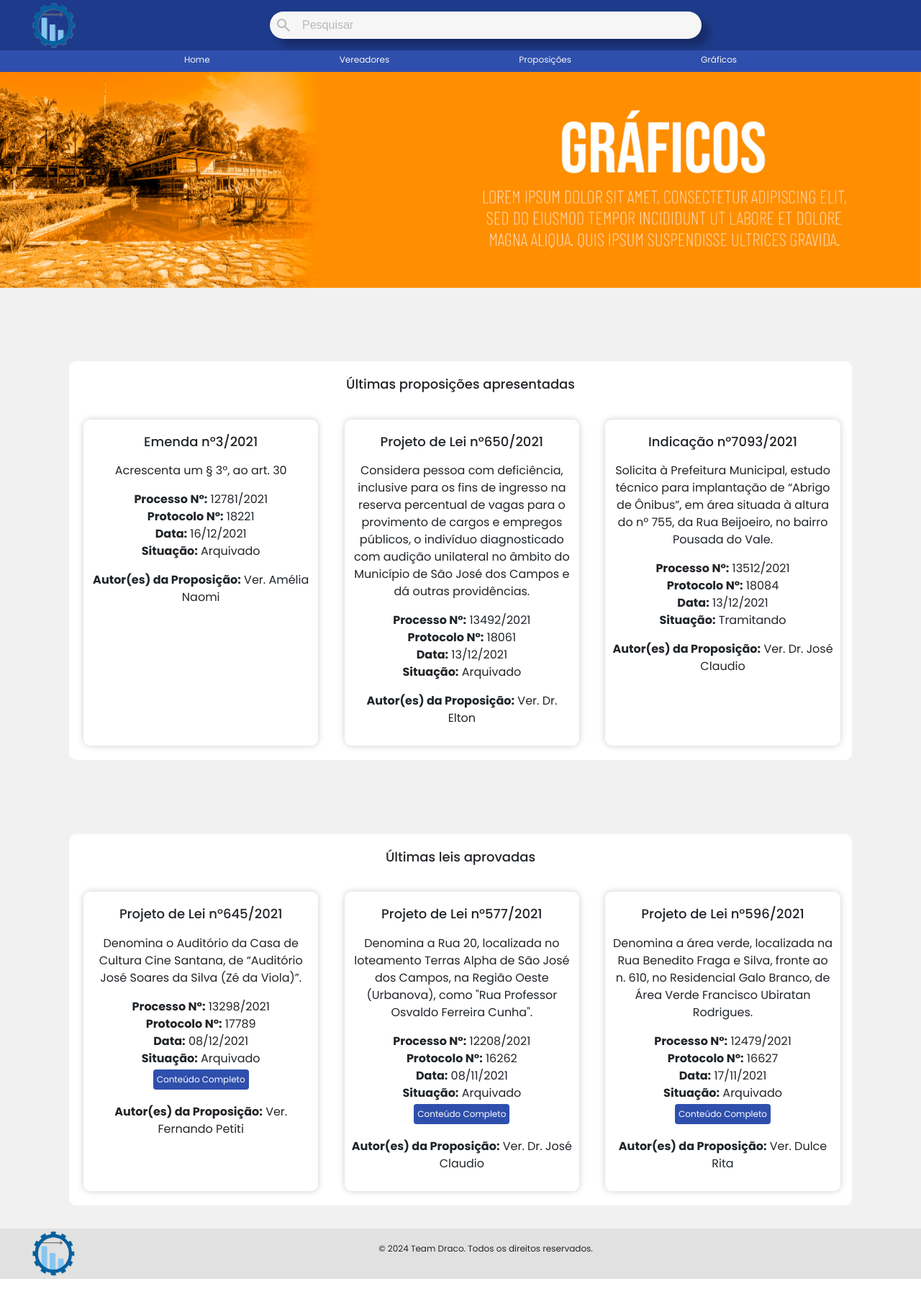
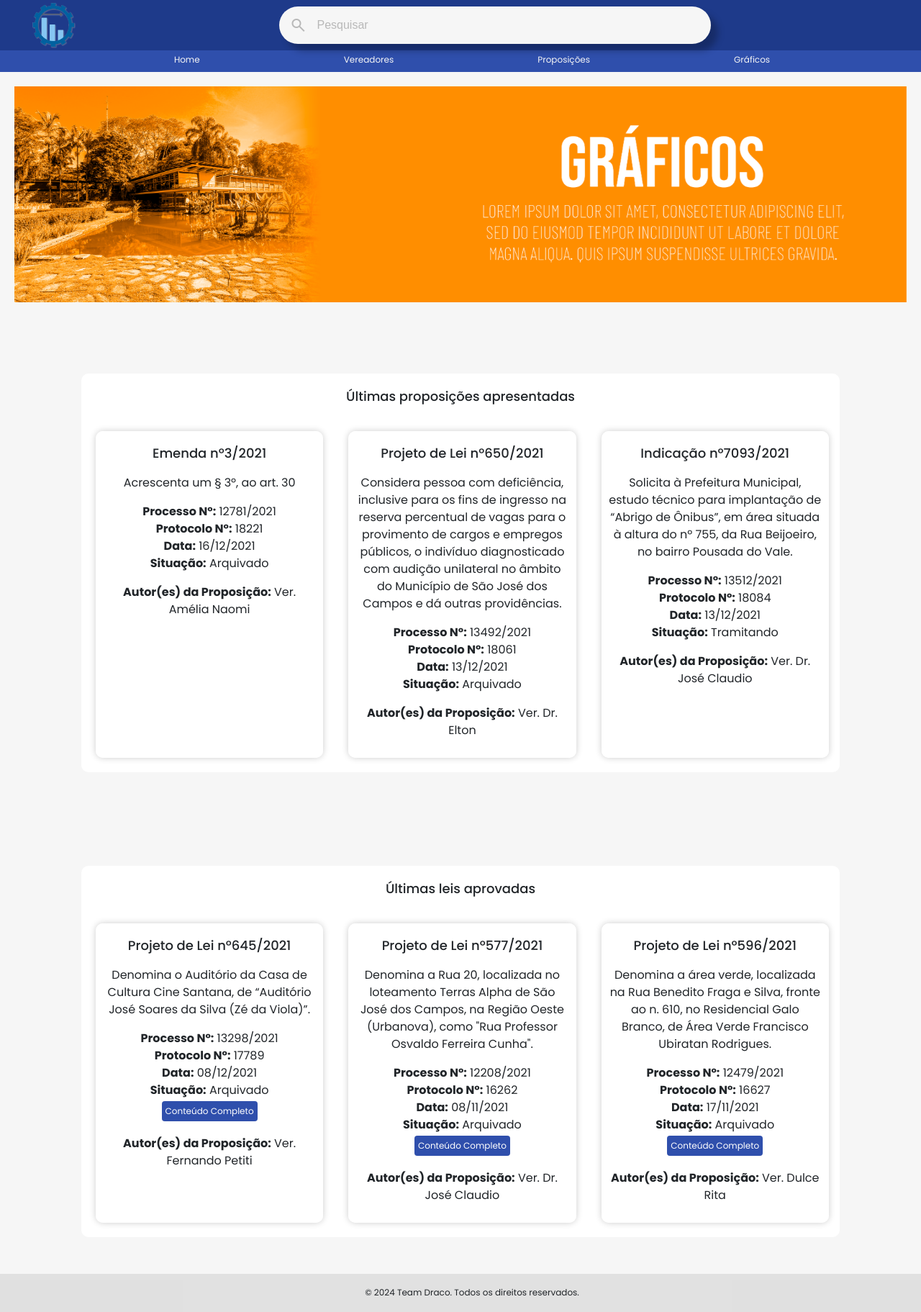
Before and after one commit to Draco-Imperium/API_FATEC1, a Flask app: page / in a window 1280 px wide. Shown: the whole page at 72% size. Before the commit the page ends 1777 px from the top, so only its background shows below. Run offline with Flask 3, Linux system fonts and the light colour scheme; some libraries are stand-ins or nearby versions.

Commit message:
UPDATE FOOTHEAD

```diff
--- a/app/static/css/foot-head-style.css
+++ b/app/static/css/foot-head-style.css
@@ -1,3 +1,19 @@
+:root {
+    --espacamento: 14px;
+    --fonte-principal: 'Poppins', sans-serif;
+    --tamanho-fonte-pequeno: 12px;
+    --tamanho-fonte-medio: 14px;
+    --tamanho-fonte-grande: 16px;
+    --cor-primaria: #1E3A8A;
+    --cor-secundaria: #2F4FAC;
+    --cor-terciaria: #60a5fa;
+    --cor-clara: #f6f6f6;
+    --cor-escura: #333333;
+    --cor-cinza: rgba(204, 204, 204, 0.45);
+    --transicao: all 0.3s ease 0s;
+    --sombra-caixa: 10px 10px 10px rgba(0, 0, 0, 0.250);
+}
+
 html, body {
     height: 100%;
     margin: 0;
@@ -8,76 +24,75 @@ body {
     display: flex;
     flex-direction: column;
     min-height: 100vh;
+    font-family: var(--fonte-principal);
 }
 
 main {
     flex: 1;
 }
-footer{
-flex: unset
 
+footer {
+    flex: unset;
 }
 
-
-*{
-    font-family: 'Poppins', sans-serif;
+* {
     margin: 0;
     padding: 0;
     box-sizing: border-box;
 }
 
-.header{
+.header {
     display: flex;
     justify-content: space-between;
     align-items: center;
-    background-color: #1E3A8A;
-    padding: 0% 3%;
+    background-color: var(--cor-primaria);
+    padding: 0 3%;
+    flex-wrap: wrap;
 }
 
-.header>a {
+.header > a {
     display: flex;
     align-items: center;
-    margin: 0;
-    padding: 0;
+    flex-basis: 100px;
     text-decoration: none;
-    flex-basis: 100px;
 }
 
-.logo{
+.logo {
     width: 70px;
     height: 70px;
     align-self: center;
     margin-left: 3%;
 }
 
-.search{
-    --padding: 14px;
+.search {
     display: flex;
-    width: max-content;
     align-items: center;
-    padding: var(--padding);
-    padding: 7px;
+    width: 200%;
+    margin-right: 300px;
+    max-width: 600px;
+    padding: var(--espacamento);
     border-radius: 28px;
-    background: #f6f6f6;
-    width: 600px;
+    background: var(--cor-clara);
     transition: box-shadow 0.25s;
-    box-shadow: 10px 10px 10px rgba(0, 0, 0, 0.250);
+    box-shadow: var(--sombra-caixa);
+    margin-top: 0px;
 }
+
 .search-bar {
     flex-grow: 1;
     display: flex;
     justify-content: center;
 }
 
-.search:focus-within{
+.search:focus-within {
     box-shadow: 7px 7px 7px rgba(0, 0, 0, 0.250);
 }
 
-.search-input{
-    font-size: 16px;
+.search-input {
+    font-size: var(--tamanho-fonte-grande);
     font-family: 'Lexend', sans-serif;
-    color: #333333;
-    margin-left: var(--padding);
+    color: var(--cor-escura);
+    margin-left: var(--espacamento);
     outline: none;
     border: none;
     background: transparent;
@@ -85,68 +100,73 @@ flex: unset
 }
 
 .search-input::placeholder,
-.search-icon{
+.search-icon {
     color: rgba(0, 0, 0, 0.25);
 }
 
-.nav{
+.nav {
     display: flex;
     align-items: center;
-    background-color: #2F4FAC;
     justify-content: space-around;
+    background-color: var(--cor-secundaria);
     height: 30px;
+    flex-wrap: wrap;
+    padding: 0px;
 }
-.nav-itens{
+
+.nav-itens {
     display: flex;
     list-style: none;
-    padding: 0%;
-    gap: 180px;
+    gap: 200px;
+    flex-wrap: wrap;
 }
 
-.nav-itens>li>a{
+.nav-itens > li > a {
     text-align: center;
-    color: #f6f6f6;
+    color: var(--cor-clara);
     text-decoration: none;
     font-weight: 400;
-    font-size: 12px;
-    transition: all 0.3s ease 0s;
+    font-size: var(--tamanho-fonte-pequeno);
+    transition: var(--transicao);
 }
 
-.nav-itens>li>a:hover{
-    color: #60a5fa;
+.nav-itens > li > a:hover {
+    color: var(--cor-terciaria);
 }
 
 .footer {
     display: flex;
     align-items: center;
-    background-color: rgba(204, 204, 204, 0.45);
-    padding: 0% 3%;
+    background-color: var(--cor-cinza);
+    flex-wrap: wrap;
+    text-align: center;
 }
 
 .fot-itens {
     display: flex;
     list-style: none;
-    padding: 1%;
-    gap: 280px;
+    padding-top: 1%;
+    gap: 20px;
     flex: 1;
     justify-content: center;
     align-items: center;
+    flex-wrap: wrap;
 }
 
 .fot-itens > li > a {
     color: #000000;
     text-decoration: none;
     font-weight: 400;
-    font-size: 12px;
-    transition: all 0.3s ease 0s;
+    font-size: var(--tamanho-fonte-pequeno);
+    transition: var(--transicao);
 }
 
-.proposta_foot{
-    font-size: 14px;
+.proposta_foot {
+    font-size: var(--tamanho-fonte-medio);
 }
 
 .fot-itens > li > a:hover {
-    color: #60a5fa;
+    color: var(--cor-terciaria);
 }
 
 .caixa {
--- a/app/static/css/index.css
+++ b/app/static/css/index.css
@@ -1,12 +1,123 @@
+:root {
+  --espacamento: 14px;
+  --fonte-principal: 'Poppins', sans-serif;
+  --tamanho-fonte-pequeno: 12px;
+  --tamanho-fonte-medio: 14px;
+  --tamanho-fonte-grande: 16px;
+  --cor-primaria: #1E3A8A;
+  --cor-secundaria: #2F4FAC;
+  --cor-terciaria: #60a5fa;
+  --cor-clara: #f6f6f6;
+  --cor-escura: #333333;
+  --cor-cinza: rgba(204, 204, 204, 0.45);
+  --transicao: all 0.3s ease 0s;
+  --sombra-caixa: 10px 10px 10px rgba(0, 0, 0, 0.250);
+}
+
 * {
-  font-family: 'Poppins', sans-serif;
+  font-family: var(--fonte-principal);
   margin: 0;
   padding: 0;
   box-sizing: border-box;
 }
 
+html, body {
+  height: 100%;
+  margin: 0;
+  padding: 0;
+}
+
 body {
+  display: flex;
+  flex-direction: column;
+  min-height: 100vh;
   background-color: rgba(204, 204, 204, 0.27);
+  font-family: var(--fonte-principal);
+}
+
+main {
+  flex: 1;
+  display: flex;
+  flex-direction: column;
+  align-items: center;
+  justify-content: center;
+  padding: 20px;
+  background-color: var(--cor-clara);
+}
+
+.container {
+  width: 100%;
+  max-width: 1200px;
+  margin: 0 auto;
+  padding: 20px;
+}
+
+.hero {
+  display: flex;
+  flex-direction: column;
+  align-items: center;
+  text-align: center;
+  background-color: var(--cor-primaria);
+  color: var(--cor-clara);
+  padding: 40px;
+  border-radius: 10px;
+  box-shadow: var(--sombra-caixa);
+}
+
+.hero h1 {
+  font-size: 2.5em;
+  margin-bottom: 20px;
+}
+
+.hero p {
+  font-size: var(--tamanho-fonte-grande);
+  margin-bottom: 20px;
+}
+
+.hero button {
+  padding: 10px 20px;
+  font-size: var(--tamanho-fonte-medio);
+  color: var(--cor-primaria);
+  background-color: var(--cor-clara);
+  border: none;
+  border-radius: 5px;
+  cursor: pointer;
+  transition: var(--transicao);
+}
+
+.hero button:hover {
+  background-color: var(--cor-terciaria);
+  color: var(--cor-clara);
+}
+
+.cards {
+  display: grid;
+  grid-template-columns: repeat(auto-fit, minmax(280px, 1fr));
+  gap: 20px;
+  margin-top: 40px;
+}
+
+.card {
+  background-color: var(--cor-secundaria);
+  color: var(--cor-clara);
+  padding: 20px;
+  border-radius: 10px;
+  box-shadow: var(--sombra-caixa);
+  transition: var(--transicao);
+}
+
+.card:hover {
+  transform: translateY(-5px);
+  box-shadow: 15px 15px 15px rgba(0, 0, 0, 0.3);
+}
+
+.card h2 {
+  font-size: 1.5em;
+  margin-bottom: 10px;
+}
+
+.card p {
+  font-size: var(--tamanho-fonte-medio);
 }
 
 .carousel {
@@ -120,6 +231,7 @@ body {
   background-color: rgba(212, 212, 212, 0.0);
   border-radius: 10px;
 }
+
 .propostas h1{
   font-size: 18px;
 }
@@ -151,6 +263,7 @@ body {
   font-size: 18px;
   padding: 10px;
 }
+
 .propostas button{
   padding: 5px;
 }
@@ -205,6 +318,39 @@ body {
   font-size: 12px;
   margin: 1%;
 }
+
 .button:hover {
-  background-color: #1d3a7e; /* Cor mais escura no hover */
+  background-color: #1d3a7e;
 }
+
+@media (max-width: 768px) {
+  .hero h1 {
+      font-size: 2em;
+  }
+
+  .hero p {
+      font-size: var(--tamanho-fonte-medio);
+  }
+
+  .hero button {
+      font-size: var(--tamanho-fonte-pequeno);
+  }
+}
+
+@media (max-width: 480px) {
+  .hero {
+      padding: 20px;
+  }
+
+  .hero h1 {
+      font-size: 1.5em;
+  }
+
+  .hero p {
+      font-size: var(--tamanho-fonte-pequeno);
+  }
+
+  .cards {
+      grid-template-columns: 1fr;
+  }
+}
--- a/app/templates/footer.html
+++ b/app/templates/footer.html
@@ -2,10 +2,9 @@
 <!-- Feito para importar o footer para cada página individual -->
 <!-- Use onde colocaria o <footer></footer> -->
 <footer class="footer">
-        <a href="{{ url_for('index') }}"><img src="{{ url_for('static', filename='images/Logo API.png') }}" class="logo"></a>
+
         <ul class="fot-itens">
             <li><a> © 2024 Team Draco. Todos os direitos reservados.</a></li>
-
         </ul>
 
 </footer>
```
Also changed, not shown: other parts of app/static/css/foot-head-style.css (+58 -9 lines).
